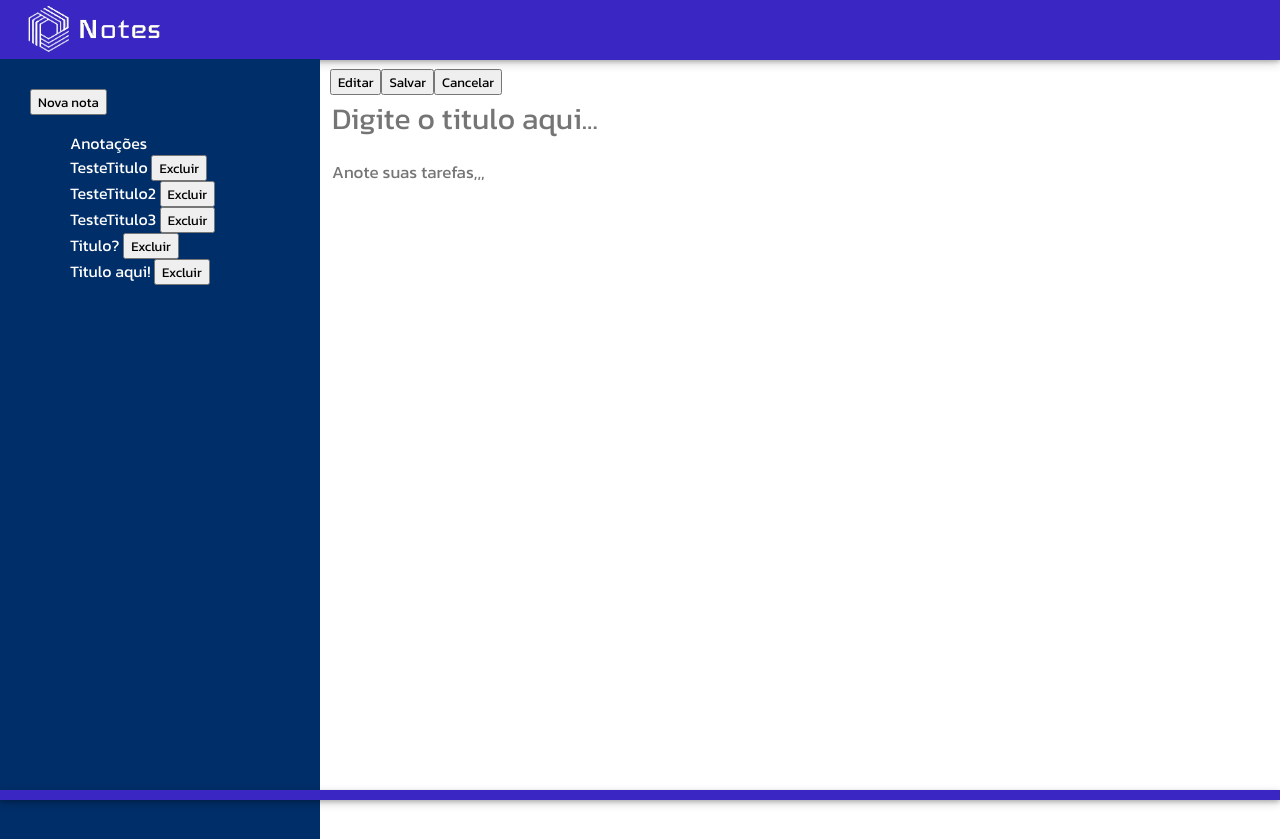
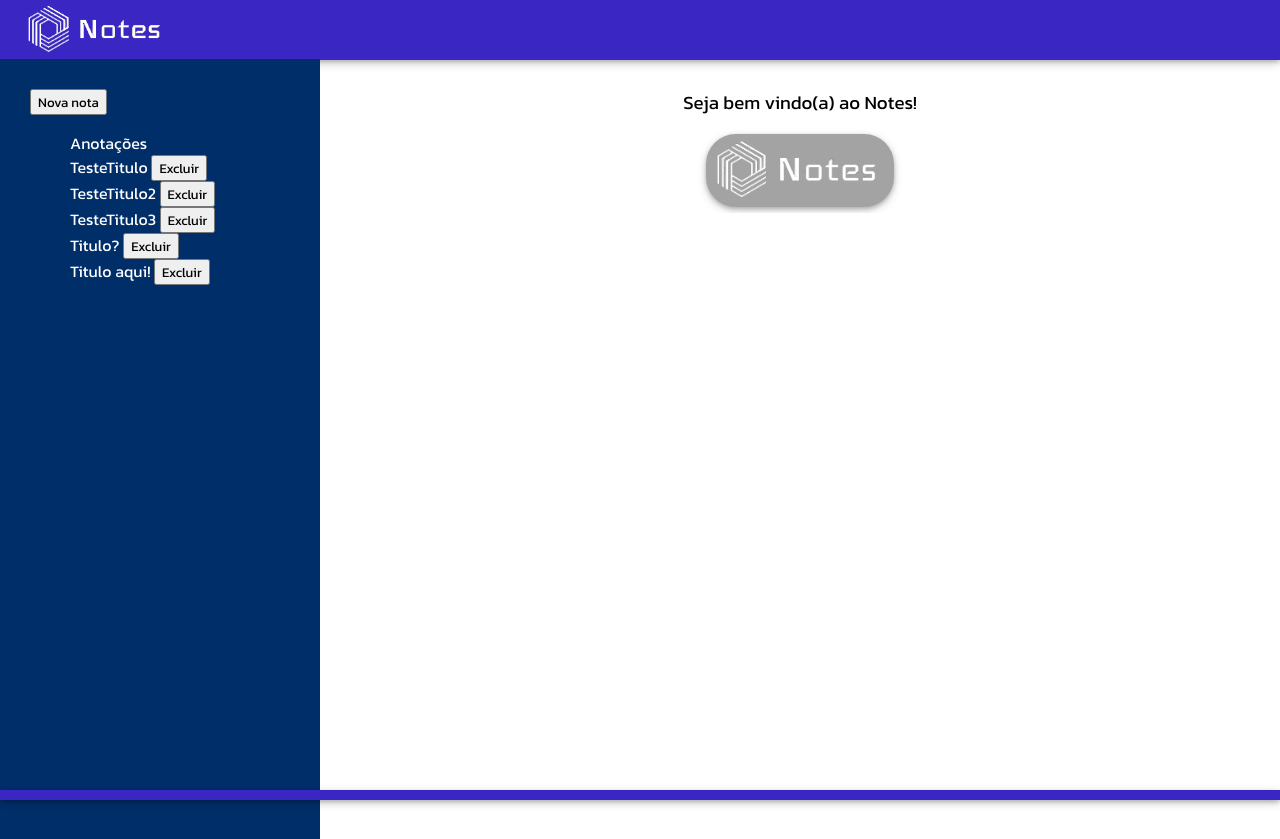
Before and after one commit to DevAlexandreBorges/AngularProject, an Angular app: page / in a window 1280 px wide. Built offline with nearby package versions, Linux system fonts and the light colour scheme; data requests are answered from the project's data file.

Commit message:
Tela de boas vindas

```diff
--- a/src/app/components/notas/notas.component.css
+++ b/src/app/components/notas/notas.component.css
@@ -16,3 +16,16 @@
 .hide {
     display: none;
 }
+
+.hello {
+    text-align: center;
+    vertical-align: middle;
+}
+
+.image {
+    background-color: rgb(163, 163, 163);
+    box-shadow: 0 2px 4px 0 rgba(0, 0, 0, 0.2), 0 3px 10px 0 rgba(0, 0, 0, 0.19);
+    border-radius: 30px;
+    max-width: 20%;
+    max-height: 40%;
+}
--- a/src/app/components/notas/notas.component.html
+++ b/src/app/components/notas/notas.component.html
@@ -1,3 +1,4 @@
+@if (note.id !== -1){
 <div>
     <button>Editar</button>
     <button>Salvar</button>
@@ -7,8 +8,10 @@
         <p><input class="text conteudo" type="text" [(ngModel)]="note.conteudo" name="NoteTitle" placeholder="Anote suas tarefas,,," value={{note.conteudo}} readonly></p>
     </form>
 </div>
-
+} @else {
 <!-- Div de boas vindas, quando nenhuma nota foi selecionada -->
-<div>
-
+<div class="hello">
+    <h3>Seja bem vindo(a) ao Notes!</h3>
+    <img src="assets/Logo.png" class="image">
 </div>
+}
--- a/src/styles.css
+++ b/src/styles.css
@@ -18,6 +18,5 @@ body{
     margin-top: 35px;
     margin-left: 25%;
     padding: 10px;
-    width: 100%;
     height: calc(100vh - 20px);
 }
```
